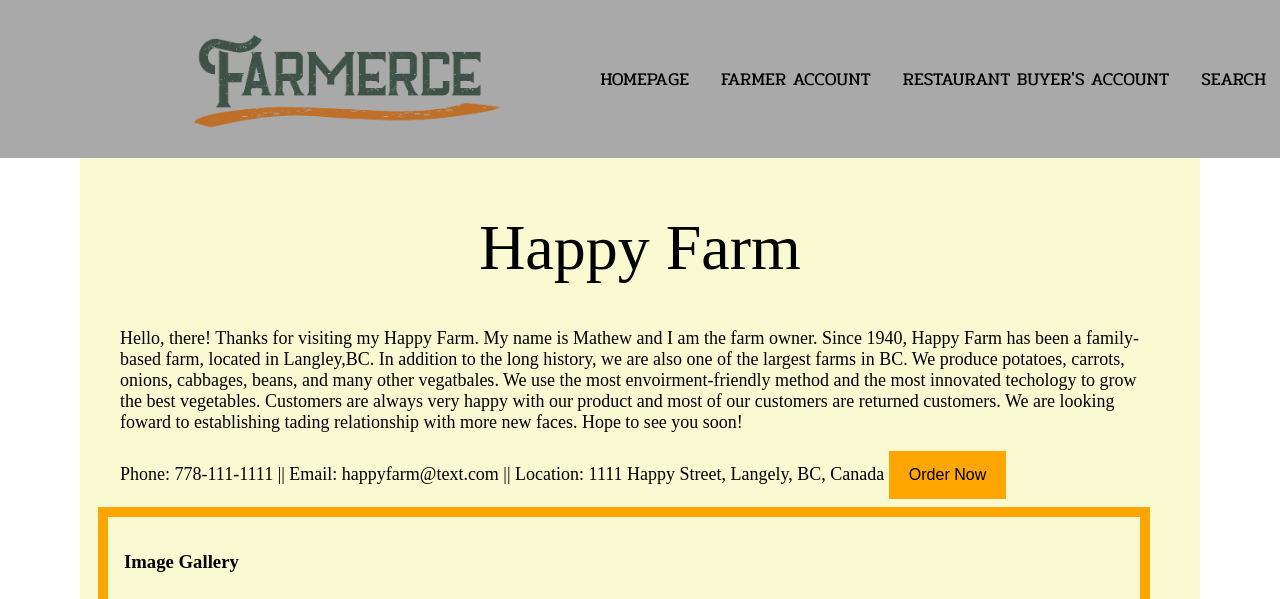
After one commit to SetarehSh/HacktheBreak, a PHP site: page /farmer.html in a window 1280 px wide. The commit adds this page. Shown: the top 599 px of the page. Run offline with PHP 8.4, Linux system fonts and the light colour scheme.

Commit message:
1st commit

```diff
--- /dev/null
+++ b/farmer.html
@@ -0,0 +1,105 @@
+<!DOCTYPE html>
+<html lang="en">
+
+<head>
+    <meta charset="UTF-8">
+    <meta http-equiv="X-UA-Compatible" content="IE=edge">
+    <meta name="viewport" content="width=device-width, initial-scale=1.0">
+    <link rel="stylesheet" href="./styles/farmer.css">
+    <link rel="stylesheet" href="./styles/header.css">
+    <link rel="stylesheet" href="./styles/footer.css">
+    <!-- Fonts -->
+    <link rel="stylesheet" href="https://fonts.googleapis.com/css?family=Tinos">
+    <link rel="stylesheet" href="https://fonts.googleapis.com/css?family=Changa">
+    <link rel="stylesheet" href="https://fonts.googleapis.com/css?family=Pridi">
+    <title>Home Page</title>
+</head>
+
+<body>
+    <nav id="navigation">
+        <a id="home" href="homepage.html"><img id="logo" src="./images/Logo.png" alt="Farmerce"></a>
+        <ul>
+            <li> <a href="homepage.html">Homepage</a> </li>
+            <li> <a href="farmer.html">Farmer Account</a> </li>
+            <li><a href="chief.html">Restaurant Buyer's Account</a> </li>
+            <li><a href="search.html"> Search</a></li>
+        </ul>
+    </nav>
+
+    <div class="wrapper">
+        <main>
+            <h1> Happy Farm</button></h1>
+
+            <div id = "farmerIntro">
+                <p>Hello, there! Thanks for visiting my Happy Farm. My name is Mathew and I am the farm owner.
+                    Since 1940, Happy Farm has been a family-based farm, located in Langley,BC. In addition to
+                    the long history, we are also one of the largest farms in BC.  We produce potatoes,
+                    carrots, onions, cabbages, beans, and many other vegatbales. We use the most envoirment-friendly
+                    method and the most innovated techology to grow the best vegetables. Customers are always
+                    very happy with our product and most of our customers are returned customers. We are looking
+                    foward to establishing tading relationship with more new faces. Hope to see  you soon!
+                </p>
+
+                <div id = "farmContact">
+                    Phone: 778-111-1111       ||
+                    Email: happyfarm@text.com        ||
+                    Location: 1111 Happy Street, Langely, BC, Canada
+                    <button id="order">Order Now</button>
+                </div>
+
+
+
+            </div>
+
+
+            <div id="ImageGallery">
+                <h3> Image Gallery </h3>
+                <img src = "./images/farm-page/potatofarm.png" alt = "potato farm">
+                <img src = "./images/farm-page/potato2.png" alt = "potato2">
+                <img src = "./images/farm-page/carrotfarm.png" alt = "carrot farm">
+                <img src = "./images/farm-page/carrot.png" alt = "carrot">
+                <img src = "./images/farm-page/bean.png" alt = "bean">
+                <img src = "./images/farm-page/manyOnions.png" alt="manyOnions">
+                <!-- <img src = "./images/farm-page/cleanOnion.png" alt= "clearnOnions"> -->
+                <img src = "./images/farm-page/singleCabbage.png" alt = "singleCabbage">
+                <img src= "./images/farm-page/manyCabbage.png" alt = "manyCabbage">
+                <img src = "./images/farm-page/vegs.png" alt="vegs">
+            </div>
+        </main>
+
+    </div>
+
+
+    <footer>
+        <div id = "footer-container">
+            <ul>
+                <li><b>Contact Us</b></li>
+                <li> 5555 Sky St, Vancovuer</li>
+                <li>BC, Canada</li>
+                <li> 604-666-7777</li>
+                <li><b>farmercebc@yahoo.com</b></li>
+            </ul>
+
+            <ul>
+                <li><b>About</b></li>
+                <li> About Us </li>
+                <li>Farmers</li>
+                <li> Large Volume Buyers</li>
+                <li>FAQ</li>
+            </ul>
+        </div>
+
+        <div >
+            <ul>
+
+                <img class="mediaIcon" src="./images/social media icons/Instagram.png" alt="">
+                <img class="mediaIcon" src="./images/social media icons/Twitter.png" alt="">
+                <img class="mediaIcon" src="./images/social media icons/facebook.png" alt="Facebook Icon">
+            </ul>
+        </div>
+
+    </footer>
+
+</body>
+
+</html>
--- /dev/null
+++ b/styles/farmer.css
@@ -0,0 +1,68 @@
+
+.wrapper{
+    background-color: lightgoldenrodyellow;
+    max-width: 1100px;
+    margin: auto;
+    padding: 10px;
+}
+
+h1{
+    font-size: 4rem;
+    font-weight: normal;
+    text-align: center;
+
+}
+
+#farmerIntro{
+/* background-color: lightblue; */
+ text-align: left;
+ font-size: large;
+ margin: auto;
+ padding-left: 30px;
+ padding-right: 30px;
+}
+
+#farmContact{
+    display: inline-block;
+}
+#order{
+    background-color: orange;
+    border:none;
+    padding: 15px 20px;
+    font-size: 16px;
+}
+
+#ImageGallery {
+
+  width: 1000px;
+  height: 600px ;
+  border: 10px solid orange;
+  display: grid;
+  grid-template-columns: 1fr 1fr 1fr;
+  grid-template-rows: min-content;
+  grid-auto-rows: 150px;
+  grid-gap: 10px;
+  padding: 1rem;
+  margin:0.5rem;
+ justify-content:center;
+  }
+
+#ImageGallery h3{
+    grid-column: 1/4;
+}
+
+#ImageGallery img{
+    object-fit: cover;
+    height: 150px;
+    width: 300px;
+    box-sizing: border-box;
+}
+
+/* image animation */
+#ImageGallery img{
+    transition: transform 1s;
+}
+
+#ImageGallery img:hover{
+    transform: scale(1.15);
+}
--- a/styles/footer.css
+++ b/styles/footer.css
@@ -6,7 +6,7 @@
 }
 
 footer {
-    position: fixed;
+    position: relative;
     bottom: 0px;
     display: flex;
     flex-direction: row;
```
Also changed, not shown: images/farm-page/bean.png (added), images/farm-page/carrot.png (added), images/farm-page/carrotfarm.png (added), images/farm-page/cleanOnion.png (added), 8 other files.
